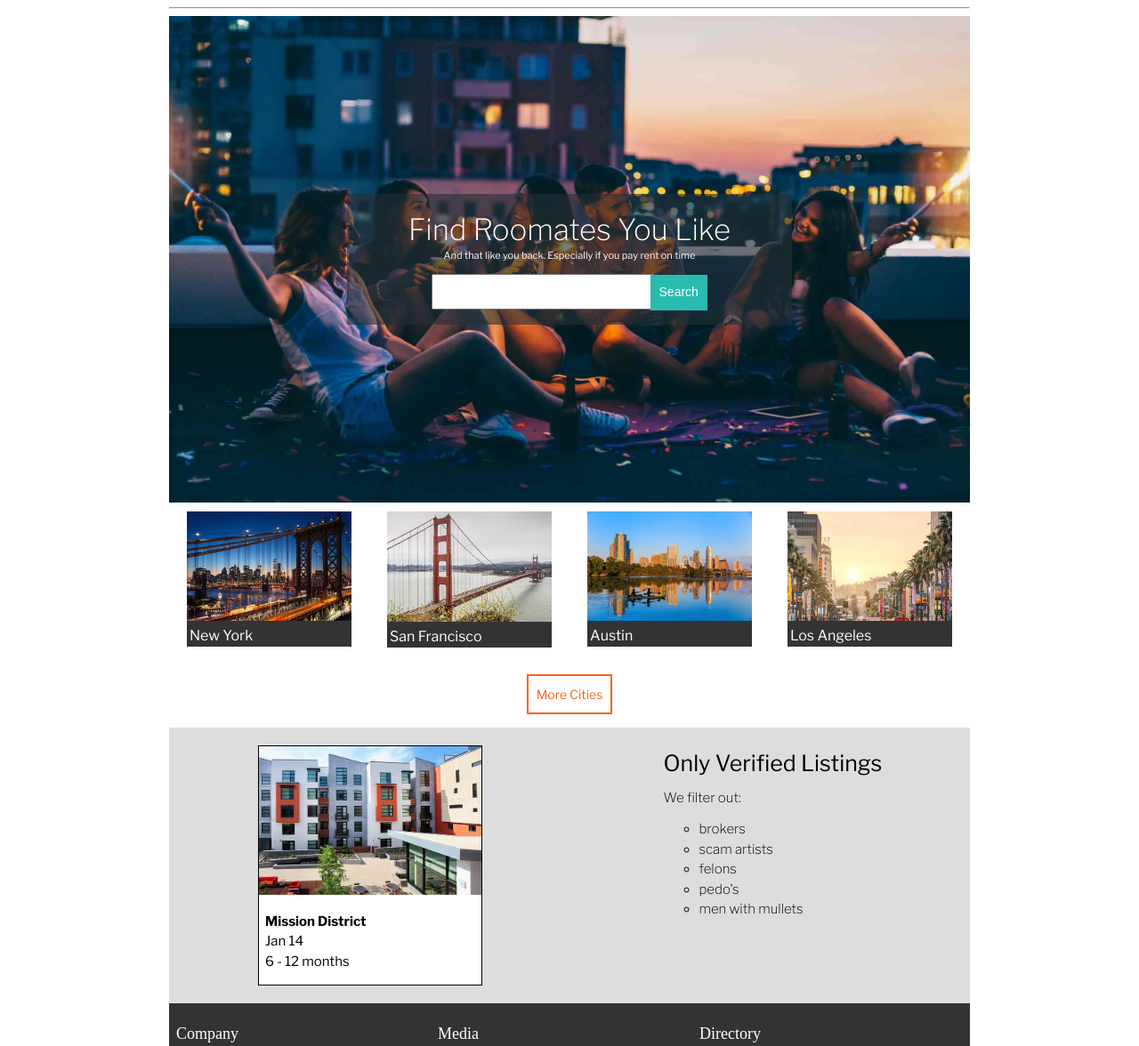
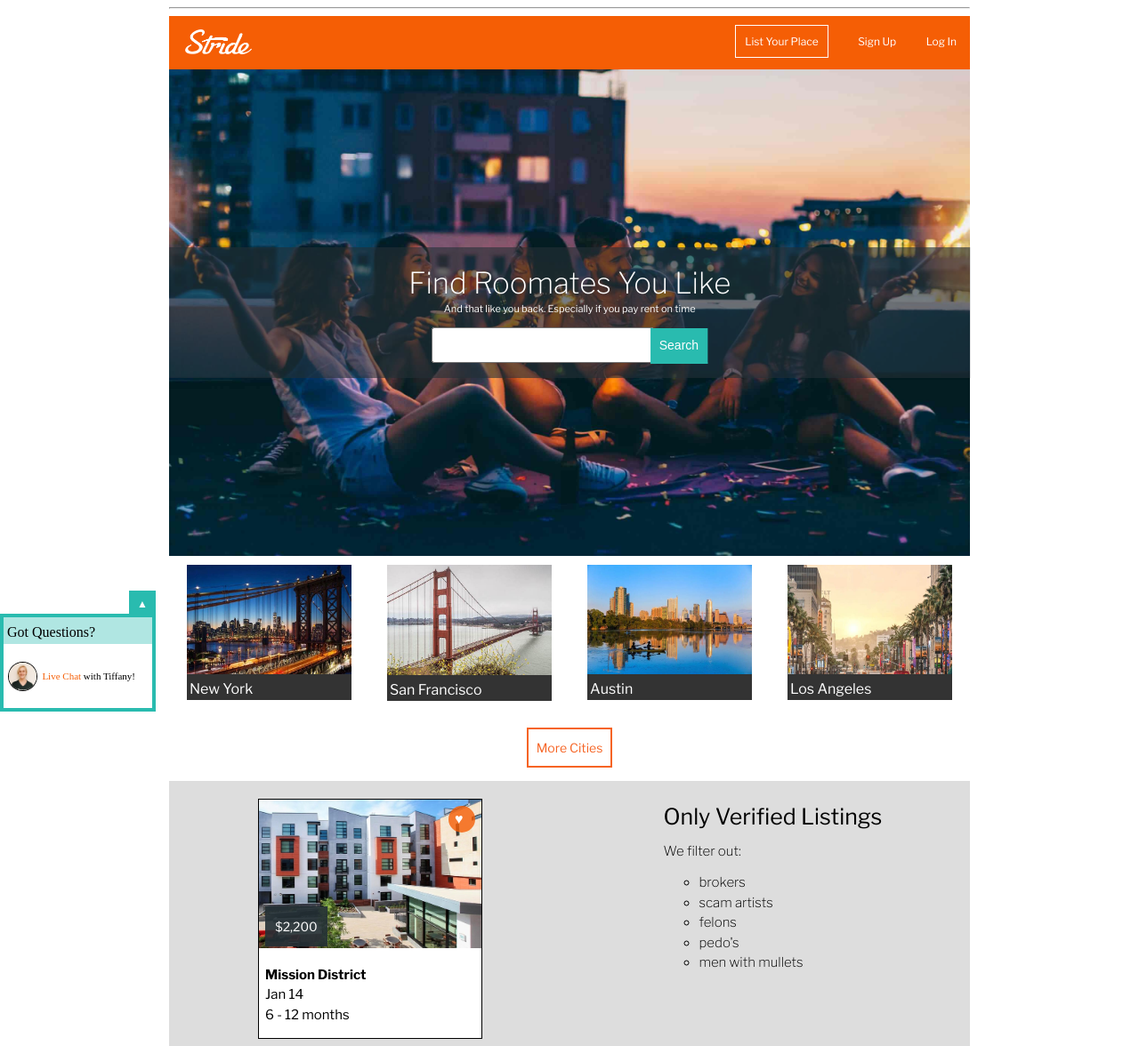
Before and after one commit to vicellini/assignment-04, a plain HTML site: page index.html in a window 1280 px wide. Shown: the top 1176 px of the page at 89% size. Drawn offline with nearby package versions, Linux system fonts and the light colour scheme.

Commit message:
second-commit

```diff
--- a/css/style.css
+++ b/css/style.css
@@ -8,6 +8,37 @@
   margin: 0 auto;
 }
 
+/* NAV BAR */
+
+.nav-bar {
+  background: #F55E05;
+  text-align: right;
+  height: 60px;
+}
+
+.nav-bar img {
+  display: inline-block;
+  width: 75px;
+  transform: translateX(-525px);
+  padding-top: 15px;
+}
+
+.nav-bar a {
+  display: inline-block;
+  text-decoration: none;
+  color: #fff;
+  font-size: 12px;
+  margin: 0 15px;
+  padding-bottom: 10px;
+  padding-top: 10px;
+  transform: translateY(-10px);
+}
+
+.list {
+  border: 1px solid #fff;
+  padding: 10px;
+}
+
 /* Heading */
 
 header {
@@ -15,6 +46,12 @@ header {
   background-size: cover;
   background-repeat: no-repeat;
   padding: 200px;
+}
+
+.contrast {
+  /*background-color: rgba(36, 48, 54, 0.6);*/
+  width: 900px;
+  transform: translateX(-22.2%);
 }
 
 .heading {
@@ -62,6 +99,7 @@ form input[type=button] {
   color: #fff;
   font-size: 14px;
 }
+
 
 /* CITIES */
 
@@ -117,9 +155,38 @@ form input[type=button] {
 }
 
  .apartment {
+  position: relative;
   margin: 20px 100px;
   border: 1.5px solid #000;
   background-color: #fff;
+}
+
+.apartment .price {
+  position: absolute;
+  top:0;
+  left: 7px;
+  transform: translateY(120px);
+  margin: 0 auto;
+  background-color: rgba(36, 48, 54, 0.9);
+  font-size: 14px;
+  color: rgb(255, 255, 255);
+  width: 70px;
+  text-align: center;
+  padding: 12px 10px;
+}
+
+.apartment .heart {
+  position: absolute;
+  top: 7px;
+  right: 7px;
+  margin: 0 auto;
+  width: 30px;
+  height: 30px;
+  line-height: 30px;
+  font-size: 16px;
+  background-color: rgba(245, 94, 5, 0.8);
+  color: #fff;
+  border-radius: 50%;
 }
 
 .apartment p {
@@ -212,3 +279,63 @@ form input[type=text]:focus {
 /*@media screen and (min-width: 480px){
 
 }*/
+
+/* LIVE CHAT*/
+
+.tiffany {
+  position: fixed;
+  bottom: 0;
+  left: 0;
+  background: #fff;
+  border: 4px solid #29BBAF;
+  width: 175px;
+  height: 110px;
+  font-size: 0;
+}
+
+.tiffany h5 {
+  margin: 0 auto;
+  height: 30px;
+  background: #B0E6E2;
+  padding: 8px 0 8px 4px;
+  font-size: 16px;
+  font-weight: 400;
+}
+
+.tiffany .triangle {
+  position: absolute;
+  top: 0;
+  right: -4px;
+  width: 30px;
+  height: 30px;
+  line-height: 30px;
+  margin:0 auto;
+  text-align: center;
+  font-size: 12px;
+  background-color: #29BBAF;
+  color: #fff;
+  transform: translateY(-30px);
+}
+
+.tiffany img {
+  display: inline-block;
+  width: 20%;
+  vertical-align: top;
+  font-size: medium;
+  border-radius: 50%;
+  border: 1px solid #000;
+  margin: 20px 5px 5px;
+}
+
+
+.tiffany .chat  {
+  display: inline-block;
+  width: 65%;
+  font-size: 11px;
+  vertical-align: top;
+  margin: 30px 0;
+}
+
+.tiffany .highlight {
+  color: rgb(245, 94, 5);
+}
--- a/index.html
+++ b/index.html
@@ -12,7 +12,15 @@
 
       <hr/>
 
+      <div class="nav-bar">
+        <img src="./images/nav-stride-logo.png">
+        <a href="#"><span class="list">List Your Place</span></a>
+        <a href="#">Sign Up</a>
+        <a href="#">Log In</a>
+      </div>
+
       <header>
+        <div class="contrast">
         <div class="heading">
           <h1>Find Roomates You Like</h1>
             <p>And that like you back. Especially if you pay rent on time</p>
@@ -21,7 +29,10 @@
                 <input type="button" value="Search">
               </form>
         </div>
+      </div>
       </header>
+
+
 
       <div class="column-container">
         <div class="cities">
@@ -49,6 +60,8 @@
       <div class="column-container-02">
         <div class="apartment">
           <img src="./images/example-room.jpg">
+          <p class="price">$2,200</p>
+          <p class="heart">&hearts;</p>
           <p><strong>Mission District</strong><br>Jan 14<br>6 - 12 months</p>
         </div>
         <div class="listings">
@@ -94,6 +107,14 @@
           <img src="./images/icon-googleplus.png">
         </div>
       </footer>
+
+      <div class="tiffany">
+        <p class="triangle">&#9650;</p>
+        <h5>Got Questions?</h5>
+        <img src="./images/tiffany-helper.jpg">
+        <p class="chat"><span class="highlight">Live Chat</span> with Tiffany!</p>
+      </div>
+
     </div>
   </body>
 </html>
```
